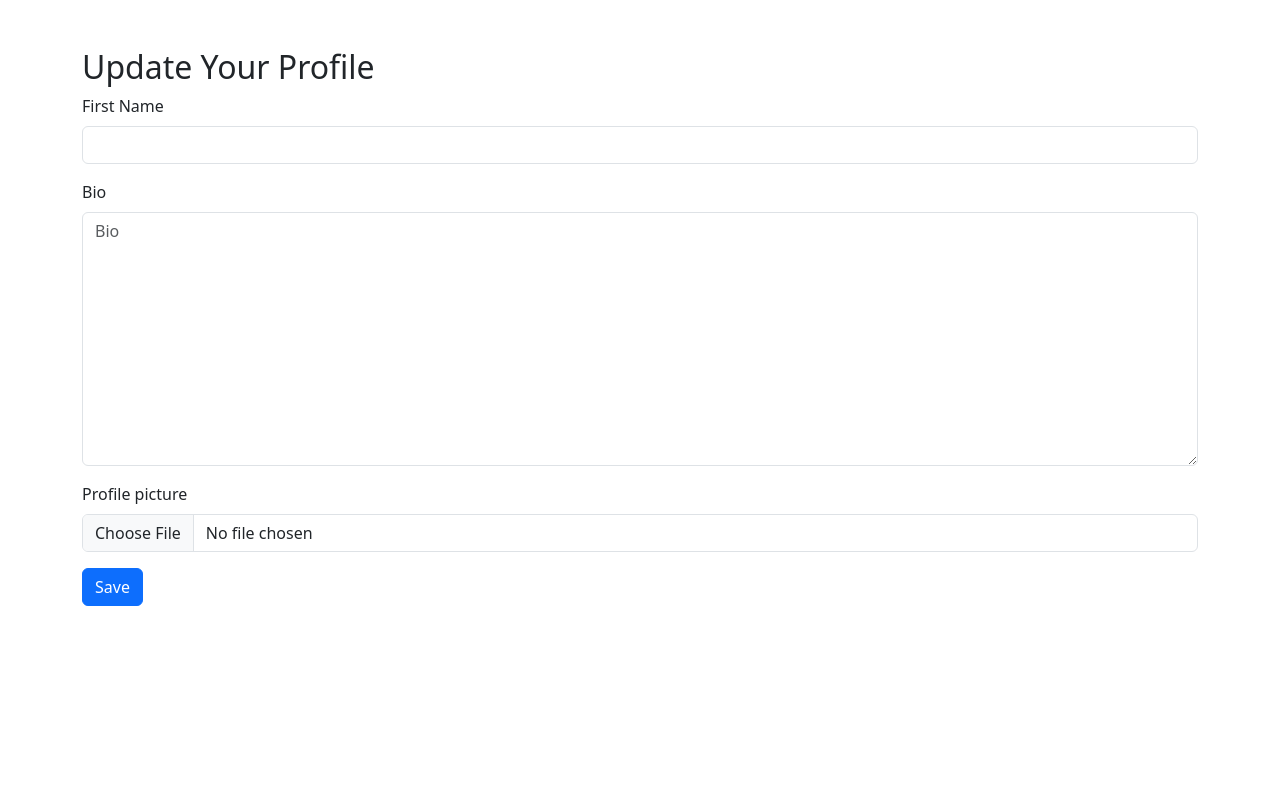
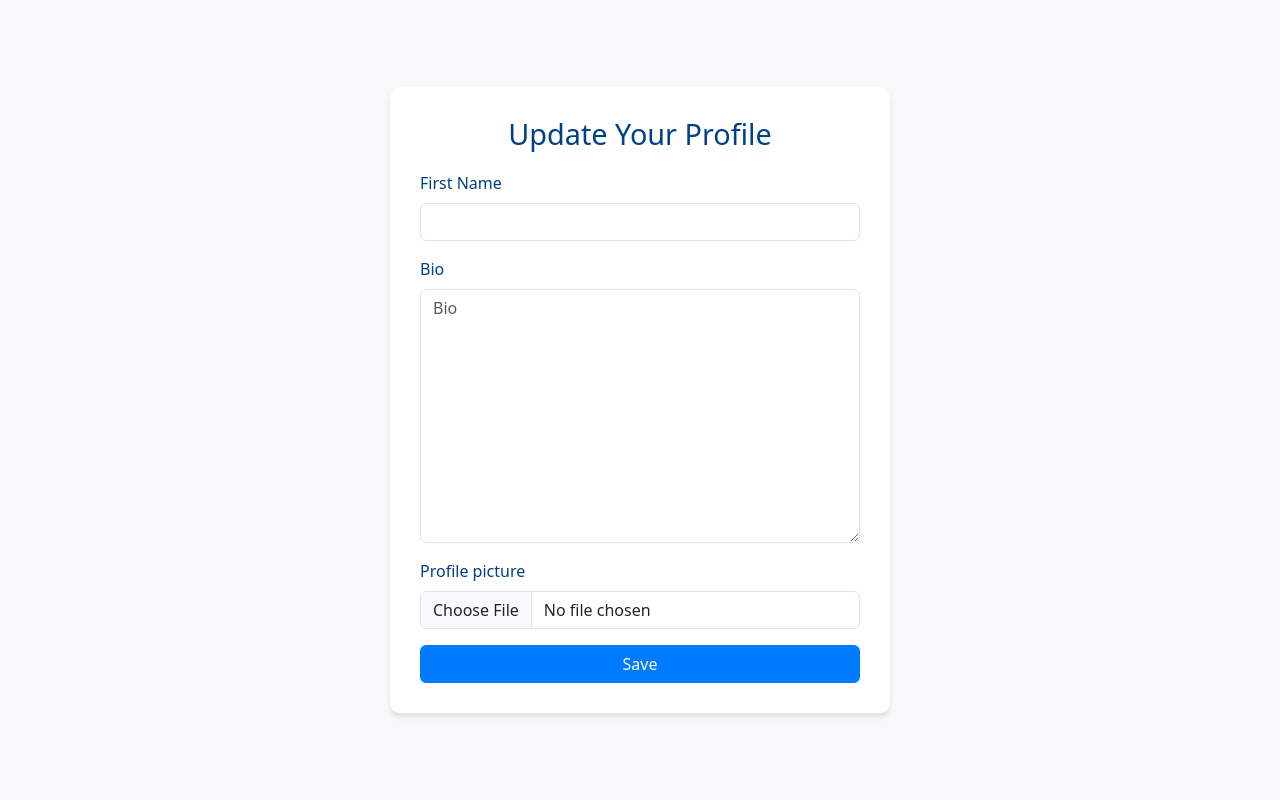
Before and after one commit to alexanderhalpern/CS3240Project, a Django app: page /update_profile/ in a window 1280 px wide. Run offline with Django 4.2, Linux system fonts and the light colour scheme; a user stored in the database is signed in; data comes from the database, SQL or seed files in the repository; some libraries are stand-ins or nearby versions.

Commit message:
fixed up profile page

```diff
--- a/users/templates/user/update.html
+++ b/users/templates/user/update.html
@@ -6,9 +6,44 @@
     <title>Update Profile</title>
     {% load bootstrap5 %}
     {% bootstrap_css %}
+    <style>
+        body {
+            background-color: #f8f9fa;
+            display: flex;
+            justify-content: center;
+            align-items: center;
+            min-height: 100vh;
+        }
+        .form-container {
+            background-color: white;
+            padding: 30px;
+            border-radius: 10px;
+            box-shadow: 0 4px 6px rgba(0, 0, 0, 0.1);
+            width: 100%;
+            max-width: 500px;
+        }
+        .form-container h2 {
+            color: #004085;
+            text-align: center;
+            margin-bottom: 20px;
+            font-size: 1.8rem;
+        }
+        .btn-primary {
+            background-color: #007bff;
+            border-color: #007bff;
+        }
+        .btn-primary:hover {
+            background-color: #0056b3;
+            border-color: #0056b3;
+        }
+        .form-label {
+            font-weight: 500;
+            color: #004085;
+        }
+    </style>
 </head>
 <body>
-    <div class="container mt-5">
+    <div class="form-container">
         <h2>Update Your Profile</h2>
         <form method="post" enctype="multipart/form-data">
             {% csrf_token %}
@@ -18,7 +53,9 @@
             </div>
 
             {% bootstrap_form form %}
-            <button type="submit" class="btn btn-primary">Save</button>
+            <div class="d-grid gap-2">
+                <button type="submit" class="btn btn-primary">Save</button>
+            </div>
         </form>
     </div>
     {% bootstrap_javascript %}
```
